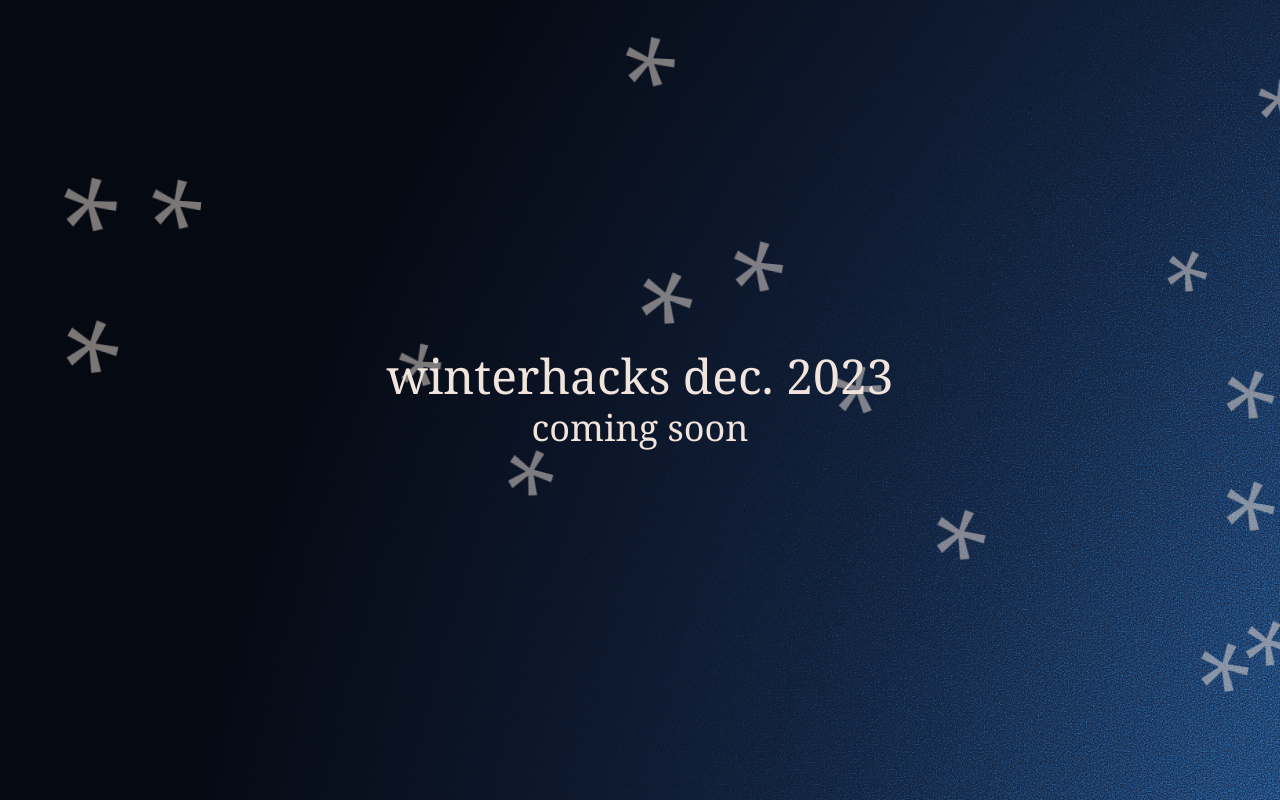
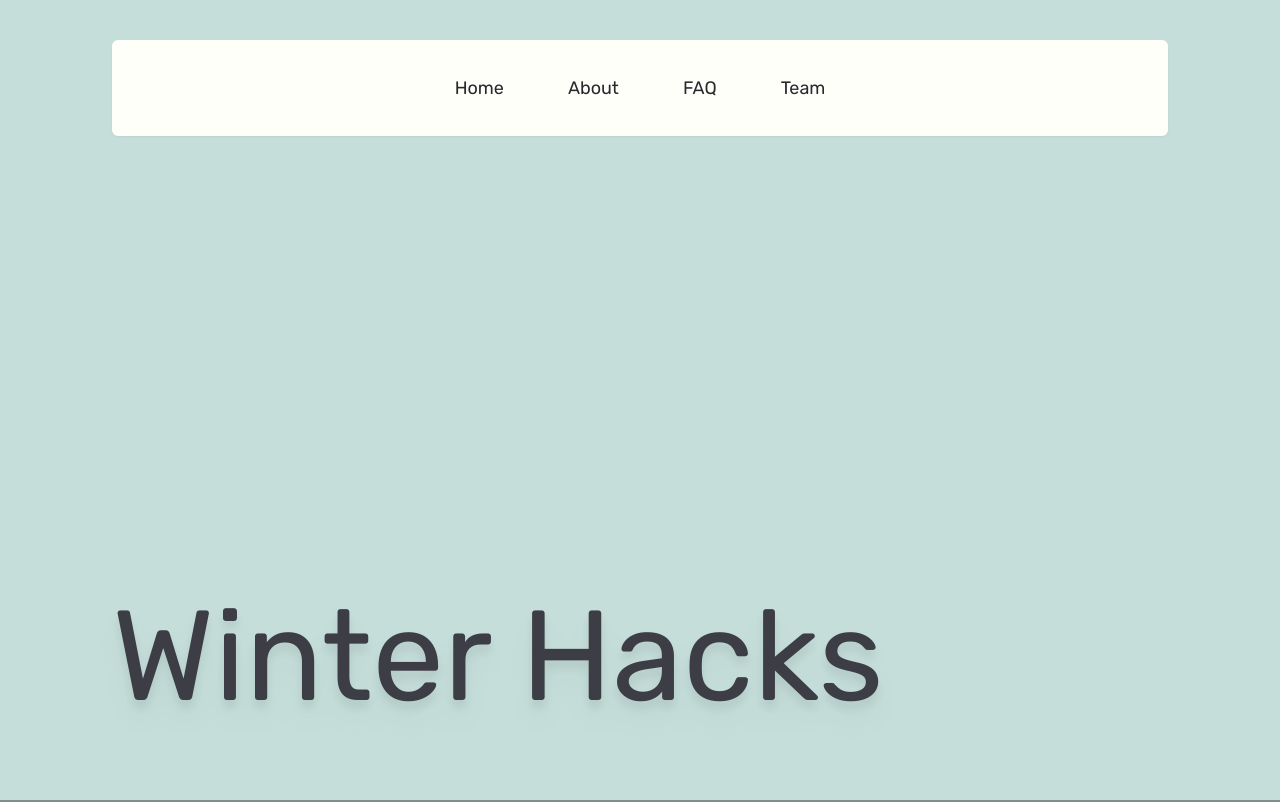
Before and after one commit to EquinoxCoding/EquinoxCoding.github.io, a SvelteKit app: page / in a window 1280 px wide. Shown: the top 802 px of the page. Built offline with nearby package versions, Linux system fonts and the light colour scheme.

Commit message:
navbar complete

```diff
--- a/src/app.css
+++ b/src/app.css
@@ -1,17 +1,9 @@
+@import url('https://fonts.googleapis.com/css2?family=Rubik&display=swap');
+
 @tailwind base;
 @tailwind components;
 @tailwind utilities;
 
-@layer base {
-    :root {
-        --color-bg: 121 101 120;
-        --color-primary: 240 228 220;
-        --color-secondary: 65 148 230;
-        --color-accent: 178 135 163;
-    }
-
-    body {
-        min-height: 100vh;
-        height: 100%;
-    }
+:root {
+    scroll-behavior: smooth;
 }
--- a/src/lib/Logo.svelte
+++ /dev/null
@@ -1,3 +0,0 @@
-<div class="w-full h-full rounded-full bg-neutral-300">
-
-</div>
--- /dev/null
+++ b/src/lib/NavLink.svelte
@@ -0,0 +1,6 @@
+<script lang="ts">
+    export let href: string;
+    export let text: string;
+</script>
+
+<a href={href} class="hover:font-bold text-lg text-dark-900">{text}</a>
--- a/src/lib/Navbar.svelte
+++ b/src/lib/Navbar.svelte
@@ -1,42 +1,34 @@
 <script lang="ts">
-    import Logo from './Logo.svelte';
-    import HeaderLink from './NavbarLink.svelte';
+    import { quadOut } from 'svelte/easing';
+    import NavLink from './NavLink.svelte';
 
-    export let appearY: number;
-    let y: number;
-    let navbarHeight: number;
+    let scrollY: number;
+    let navHeight: number;
+    let screenHeight: number;
+    let isHovered = false;
+    $: navVisibility = quadOut(
+        Math.min(1, Math.max(0, (screenHeight + navHeight - scrollY) / navHeight / 2))
+    );
+    $: navY = isHovered ? 0 : (1 - navVisibility) * -navHeight;
+    $: hidden = navVisibility <= 0;
 </script>
 
-<svelte:window bind:scrollY={y} />
-<div class:pull-tab={y > appearY} class="absolute top-2 w-full pb-20" class:hide={y > navbarHeight}>
-    <nav
-        class="flex justify-around items-center z-10 mx-10 py-5 rounded-md"
-        style="background-color: rgb(42 40 42 / 0.5);"
-        bind:clientHeight={navbarHeight}
+<nav
+    class="w-screen pt-10 px-28 fixed top-0 z-10 transition-transform"
+    bind:clientHeight={navHeight}
+    on:mouseenter={() => isHovered = true}
+    on:mouseleave={() => isHovered = false}
+>
+    <div
+        class="w-full bg-light h-24 rounded-md shadow-sm flex items-center justify-center gap-16 transition-[translate] duration-300 translate-y-0"
+        style="translate: 0 clamp(-{navHeight}px, {navY}px, 0rem)"
     >
-        <HeaderLink>About</HeaderLink>
-        <HeaderLink>Events</HeaderLink>
-        <div class=" w-20 h-20">
-            <Logo />
-        </div>
-        <HeaderLink>Team</HeaderLink>
-        <HeaderLink>Contact</HeaderLink>
-    </nav>
-</div>
+        <NavLink href="#home" text="Home" />
+        <NavLink href="#about" text="About" />
+        <NavLink href="#faq" text="FAQ" />
+        <!-- <NavLink href="#sponsors" text="Sponsors" /> -->
+        <NavLink href="#team" text="Team" />
+    </div>
+</nav>
 
-<style>
-    .hide {
-        @apply opacity-0;
-    }
-
-    .pull-tab {
-        @apply transition-all sticky;
-        translate: 0 -8rem;
-        transition-duration: 250ms;
-    }
-
-    .pull-tab:hover {
-        @apply opacity-100;
-        translate: 0 0rem;
-    }
-</style>
+<svelte:window bind:scrollY bind:innerHeight={screenHeight} />
--- a/src/lib/NavbarLink.svelte
+++ /dev/null
@@ -1,7 +0,0 @@
-<script lang="ts">
-    export let link: string = "";
-</script>
-
-<a href={link} class="text-accent text-lg hover:brightness-75 hover:grayscale-100 transition-all duration-200   ">
-    <slot />
-</a>
--- a/src/lib/Snowflake.svelte
+++ /dev/null
@@ -1,49 +0,0 @@
-<script lang="ts">
-    export let size: number;
-    export let x: number;
-    export let y: number;
-    export let delay = 1;
-
-    let clazz = '';
-    export { clazz as class };
-</script>
-
-<div
-    class="snowflake-wrapper absolute w-fit h-fit text-primary {clazz}"
-    style="left:{x}vw; top:{y}vh; animation-delay: {delay + 100}ms"
->
-    <i
-        style="font-size: {size}px; animation-delay: {delay}ms;"
-        class="snowflake opacity-50 absolute">*</i
-    >
-</div>
-
-<style>
-    .snowflake {
-        transform: rotate(-15deg);
-        animation: tilt ease-in-out infinite alternate-reverse 5s;
-    }
-
-    .snowflake-wrapper {
-        animation: wobble ease-in-out infinite alternate-reverse 5s;
-        transform: translateY(10px);
-    }
-
-    @keyframes wobble {
-        from {
-            transform: translateY(-10px);
-        }
-        to {
-            transform: translateY(10px);
-        }
-    }
-
-    @keyframes tilt {
-        from {
-            transform: rotate(15deg);
-        }
-        to {
-            transform: rotate(-15deg);
-        }
-    }
-</style>
--- a/src/routes/+layout.svelte
+++ b/src/routes/+layout.svelte
@@ -1,20 +1,11 @@
 <script>
+    import Navbar from '$lib/Navbar.svelte';
     import '../app.css';
 </script>
 
-<title>Equinox Coding</title>
-<div class="h-fit">
-    <div class="w-full h-fit isolate absolute top-0">
-        <div class="bg-noise w-full h-full absolute -z-10" />
-        <div class="mix-blend-multiply absolute -z-10 w-full h-full bg-secondary" />
-        <slot />
-    </div>
-</div>
+<svelte:head>
+    <title>Equinox Coding</title>
+</svelte:head>
 
-<style>
-    .bg-noise {
-        background: radial-gradient(circle 180vw at 190vw 150vh, rgb(var(--color-bg) / 0.1), rgb(var(--color-bg))),
-            url('$lib/grain.svg');
-        filter: contrast(900%) brightness(80%) grayscale(0.9);
-    }
-</style>
+<Navbar />
+<slot />
--- a/src/routes/+layout.ts
+++ /dev/null
@@ -1 +0,0 @@
-export const prerender = true;
--- a/src/routes/+page.svelte
+++ b/src/routes/+page.svelte
@@ -1,46 +1,15 @@
-<script lang="ts">
-    import Navbar from '$lib/Navbar.svelte';
-    import Snowflake from '$lib/Snowflake.svelte';
-
-    let navbarAppearY: number;
-
-    interface SnowflakeData {
-        size: number;
-        x: number;
-        y: number;
-        delay: number;
-    }
-
-    let numSnowflakes = 20;
-    let snowflakes = new Array<SnowflakeData>(10);
-    for (let i = 0; i < numSnowflakes; i++) {
-        snowflakes[i] = {
-            size: 85 + Math.random() * 30,
-            x: Math.random() * 120 - 10,
-            y: Math.random() * 120 - 10,
-            delay: Math.random() * 3000
-        };
-    }
-</script>
-
-<div class="h-fit max-w-full">
-    <!-- svelte-ignore a11y-no-static-element-interactions -->
-    <div
-        class="h-screen flex-col flex justify-center items-center p-12 overflow-clip"
-        bind:clientHeight={navbarAppearY}
-        id="title"
-    >
-        <h1 class="text-primary text-5xl font-serif">winterhacks dec. 2023</h1>
-        <h2 class="text-primary text-4xl font-serif mt-2">coming soon</h2>
-        {#each snowflakes as snowflake}
-            <Snowflake {...snowflake} />
-        {/each}
-    </div>
-    <main>
-        <!-- <Navbar appearY={navbarAppearY} /> -->
-        <!-- <div class="h-screen" id="about" />
-        <div class="h-screen" id="events" />
-        <div class="h-screen" id="team" />
-        <div class="h-screen" id="contact" /> -->
-    </main>
+<div class="h-screen bg-neutral relative" id="home">
+    <h1 class="text-9xl text-dark-700 drop-shadow-xl absolute bottom-20 left-28">Winter Hacks</h1>
 </div>
+<div class="h-screen bg-dark-300" id="about">
+    about
+</div>
+<div class="h-screen bg-dark-500" id="faq">
+    faq
+</div>
+<!-- <div class="h-screen bg-dark-300" id="sponsors">
+    sponsors
+</div> -->
+<div class="h-screen bg-dark-500" id="team">
+    team
+</div>
--- a/tailwind.config.js
+++ b/tailwind.config.js
@@ -2,12 +2,19 @@
 export default {
     content: ['./src/**/*.{html,js,svelte,ts}'],
     theme: {
+        fontFamily: {
+            'sans': ['Rubik', 'Calibri']
+        },
         extend: {
             colors: {
-                primary: 'rgb(var(--color-primary))',
-                secondary: 'rgb(var(--color-secondary))',
-                accent: 'rgb(var(--color-accent))',
-                background: 'rgb(var(--color-bg))',
+                'dark': {
+                    300: '#828c8e',
+                    500: '#647279',
+                    700: '#3d3e45',
+                    900: '#27292f',
+                },
+                'light': '#fffffa',
+                'neutral': '#c5deda'
             }
         }
     },
```
Also changed, not shown: src/lib/grain.svg (deleted), src/lib/winter.jpg (added).
